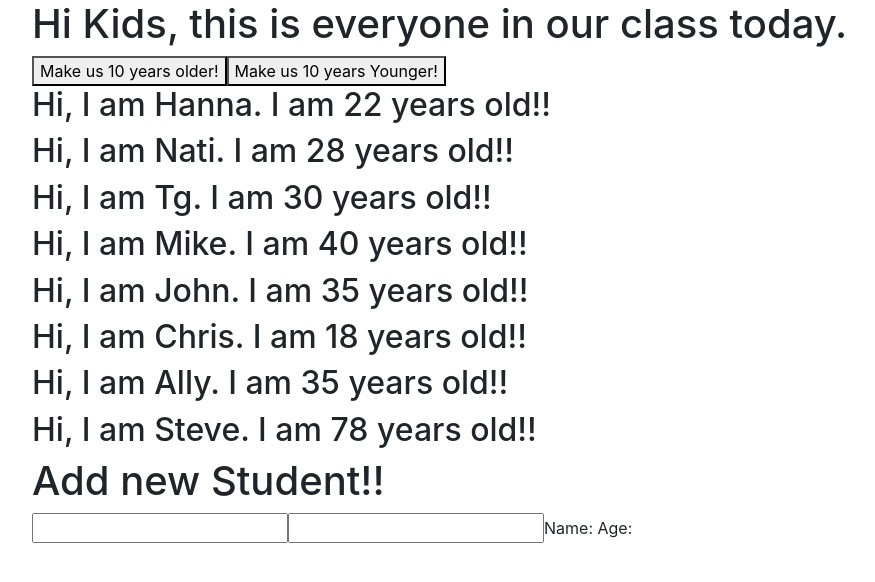
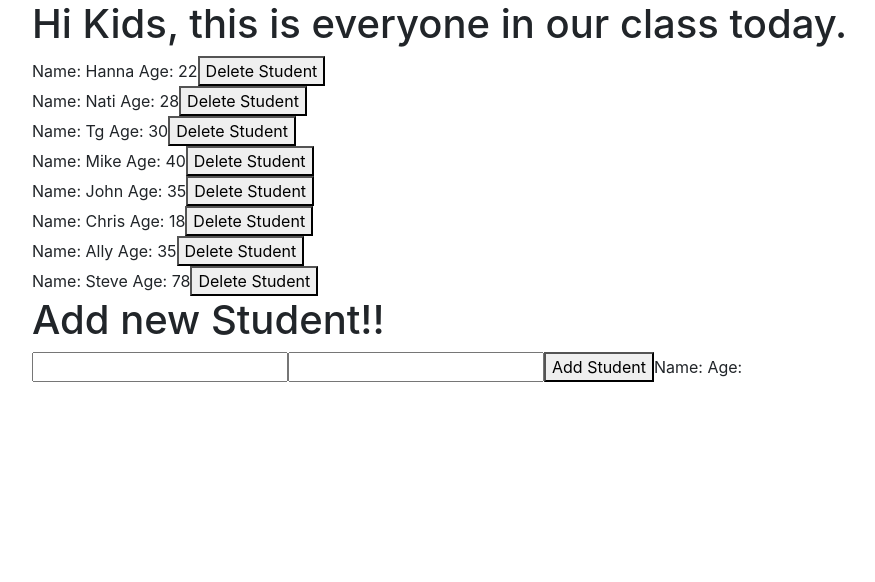
Before and after one commit to hannaalemu/react-crashcourse, a React (Create React App) app in the folder practice/: page / in a window 1280 px wide. Shown: the top 582 px of the page, without its empty margins (53-928 px from the left). Built offline with nearby package versions, Linux system fonts and the light colour scheme.

Commit message:
parent child relationships, keys and lists in react

```diff
--- a/practice/src/App.js
+++ b/practice/src/App.js
@@ -1,15 +1,14 @@
 import React, { Component } from 'react';
 
-import Users from './components/users';
-import AddUser from './components/input';
+import ClassRoom from './components/classRoom';
+import addStudent from './components/addStudent';
 
 class App extends Component {
 
   render() {
     return (
       <div className="App" className="container">
-       <Users></Users>
-      <AddUser></AddUser>
+      <ClassRoom />
       </div>
     );
   }
--- a/practice/src/components/input.js
+++ b/practice/src/components/addStudent.js
@@ -1,10 +1,14 @@
 import React, { Component } from 'react';
 
-export default class AddUser extends Component {
+export default class AddStudent extends Component {
 
-    state={
-        name: '',
-        age: ''
+    constructor(props) {
+        super(props);
+
+       this.state={
+            name: '',
+            age: ''
+        }
     }
 
     updateName = (event) => {
@@ -18,14 +22,18 @@ export default class AddUser extends Component {
 
         this.setState({age: newAge});
     }
+
     render() {
         return(
             <>
             <h1>Add new Student!!</h1>
+            <form>
             <input value={this.state.name} onChange={this.updateName}/>
             <input value={this.state.age} onChange={this.updateAge}/>
 
+            <button onClick={this.props.addNewStudent}>Add Student</button>
             Name: {this.state.name} Age: {this.state.age}
+            </form>
             </>
         );
     }
--- /dev/null
+++ b/practice/src/components/classRoom.jsx
@@ -0,0 +1,56 @@
+import React, { Component } from 'react';
+import Student from './student';
+import AddStudent from './addStudent';
+
+export default class ClassRoom extends Component {
+
+    constructor() {
+        super();
+
+        this.state={
+            students: [
+            {name: "Hanna", age: 22},
+            {name: "Nati", age: 28},
+            {name: "Tg", age: 30},
+            {name: "Mike", age: 40},
+            {name: "John", age: 35},
+            {name: "Chris", age: 18},
+            {name: "Ally", age: 35},
+            {name: "Steve", age: 78},
+            ],
+            title: "Hi Kids, this is everyone in our class today."
+        }
+    }
+
+    deleteStudent = (index, event) => {
+        const studentsCopy = Object.assign([], this.state.students);
+
+        studentsCopy.splice(index, 1);
+
+        this.setState({students:studentsCopy})
+    }
+
+    addStudent = (event) => {
+        const studentsCopy = Object.assign([], this.state.students);
+
+        let newStudent = event.target.value;
+        console.log(newStudent);
+    }
+    render() {
+        return (
+            <>
+            <div>
+                <h1>{this.state.title}</h1>
+                {
+                    this.state.students.map((student, index) => {
+                        return <Student name={student.name} age={student.age} delStudent={this.deleteStudent.bind(this, index)} />
+                    })
+                }
+            </div>
+            <div>
+                <AddStudent addNewStudent={this.addStudent.bind(this)}/>
+            </div>
+                </>
+        )
+    }
+}
--- /dev/null
+++ b/practice/src/components/student.js
@@ -0,0 +1,13 @@
+import React from 'react';
+
+// Functional components need props to be passed as a parameter to acess
+const Student = (props) => {
+    return(
+        <div>
+          Name: {props.name} Age: {props.age}
+          <button onClick={props.delStudent}>Delete Student</button>
+        </div>
+    )
+};
+
+export default Student;
--- a/practice/src/components/user.js
+++ /dev/null
@@ -1,12 +0,0 @@
-import React from 'react';
-
-// Functional components need props to be passed as a parameter to acess
-const User = (props) => {
-    return(
-        <div>
-          <h2>Hi, I am {props.children}. I am {props.age} years old!!</h2>
-        </div>
-    )
-};
-
-export default User;
--- a/practice/src/components/users.jsx
+++ /dev/null
@@ -1,59 +0,0 @@
-import React, { Component } from 'react';
-import User from './user';
-
-export default class Users extends Component {
-
-    state={
-        users: [
-        {name: "Hanna", age: 22},
-        {name: "Nati", age: 28},
-        {name: "Tg", age: 30},
-        {name: "Mike", age: 40},
-        {name: "John", age: 35},
-        {name: "Chris", age: 18},
-        {name: "Ally", age: 35},
-        {name: "Steve", age: 78},
-        ],
-        title: "Hi Kids, this is everyone in our class today."
-    }
-
-    makeUsOlder = () => {
-        const newState = this.state.users.map((user) => {
-            let tempUser = user;
-            tempUser.age +=10;
-
-            return tempUser;
-        });
-
-        this.setState({newState});
-    };
-
-    makeUsYounger = () => {
-        const newState = this.state.users.map((user) => {
-            let tempUser = user;
-            tempUser.age -= 10;
-
-            return tempUser;
-        });
-
-        this.setState({newState});
-    };
-
-    render() {
-        return (
-            <div>
-
-                <h1>{this.state.title}</h1>
-                <button onClick={this.makeUsOlder}>Make us 10 years older!</button>
-                <button onClick={this.makeUsYounger} >Make us 10 years Younger!</button>
-                {/* Whatever is passed inside the component (Like age)is available as props to the user component (props.age), what's passed in between the component tags is available as props.children to the user component  */}
-
-            {this.state.users.map((user) => {
-            return  <User age={user.age} >{user.name}</User>
-            })}
-
-
-            </div>
-        )
-    }
-}
```
